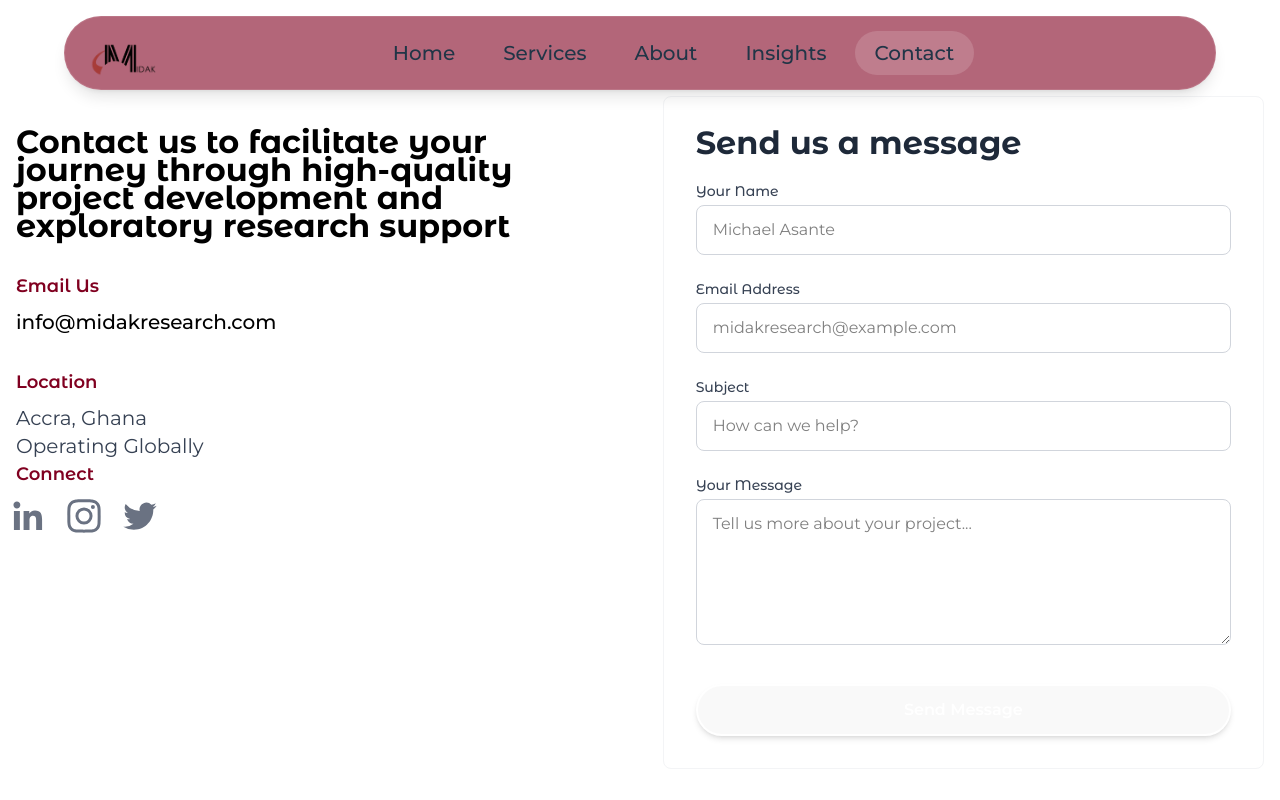
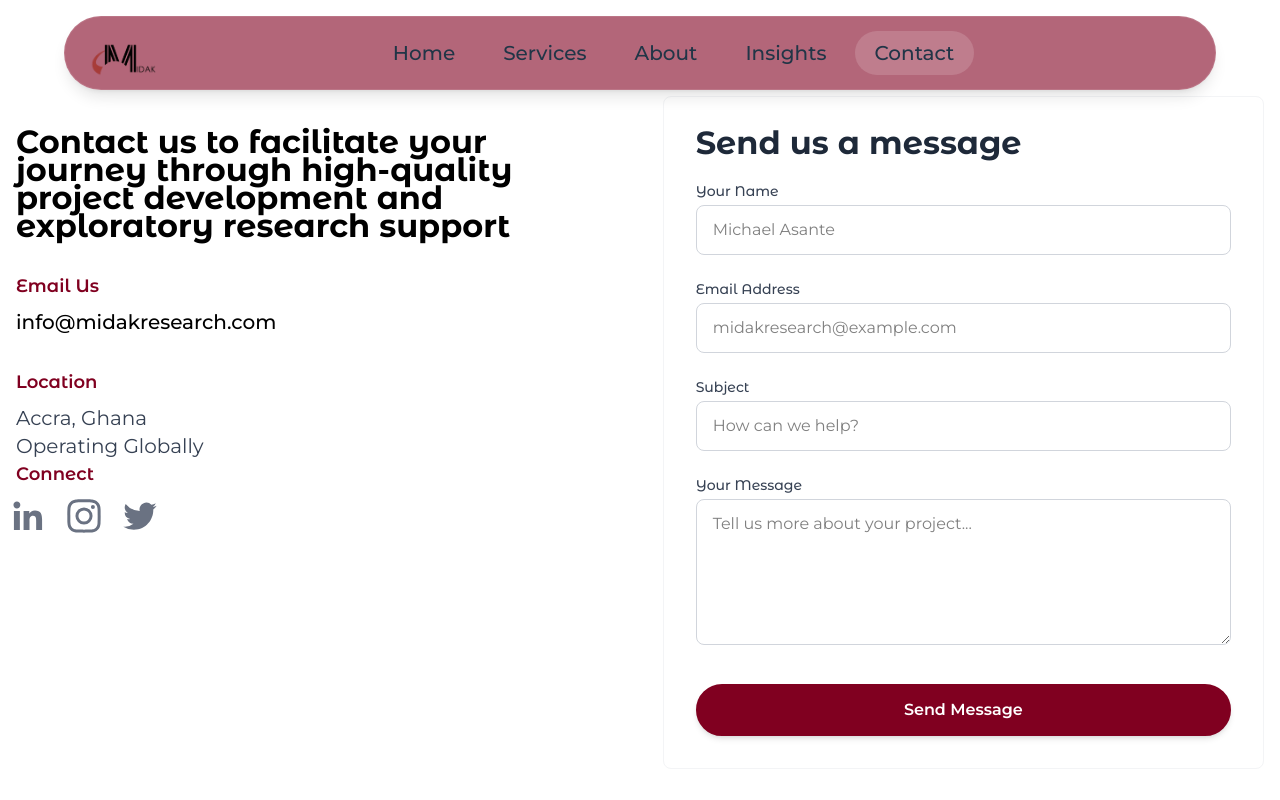
Before and after one commit to VANdar22/midak1, a React (Vite) app: page /contact in a window 1280 px wide. Shown: the top 800 px of the page. Built offline with nearby package versions, Linux system fonts and the light colour scheme; a web font is replaced by a local one.

Commit message:
fix the send  button  in the contact page

```diff
--- a/src/pages/Contact.jsx
+++ b/src/pages/Contact.jsx
@@ -241,8 +241,27 @@ const ContactPage = () => {
                   <button
                     type="submit"
                     disabled={isSubmitting}
-                    className={`w-full flex items-center justify-center bg-[${accentColors.main}] border-2 border-[${accentColors.DEFAULT}] px-6 py-3 rounded-full text-white hover:bg-white hover:text-[${accentColors.DEFAULT}] hover:border-[${accentColors.DEFAULT}] transition-all duration-300 font-semibold shadow-md hover:shadow-lg ${isSubmitting ? 'opacity-70 cursor-not-allowed' : ''}`}
-                    style={{ fontFamily: 'Montserrat, sans-serif' }}
+                    className={`w-full flex items-center justify-center px-6 py-3 rounded-full transition-all duration-300 font-semibold shadow-md hover:shadow-lg ${isSubmitting ? 'opacity-70 cursor-not-allowed' : ''}`}
+                    style={{
+                      fontFamily: 'Montserrat, sans-serif',
+                      backgroundColor: accentColors.main,
+                      border: `2px solid ${accentColors.DEFAULT}`,
+                      color: 'white'
+                    }}
+                    onMouseEnter={(e) => {
+                      if (!isSubmitting) {
+                        e.target.style.backgroundColor = 'white';
+                        e.target.style.color = accentColors.DEFAULT;
+                        e.target.style.borderColor = accentColors.DEFAULT;
+                      }
+                    }}
+                    onMouseLeave={(e) => {
+                      if (!isSubmitting) {
+                        e.target.style.backgroundColor = accentColors.main;
+                        e.target.style.color = 'white';
+                        e.target.style.borderColor = accentColors.DEFAULT;
+                      }
+                    }}
                   >
                     {isSubmitting ? 'Sending...' : 'Send Message'}
                   </button>
```
